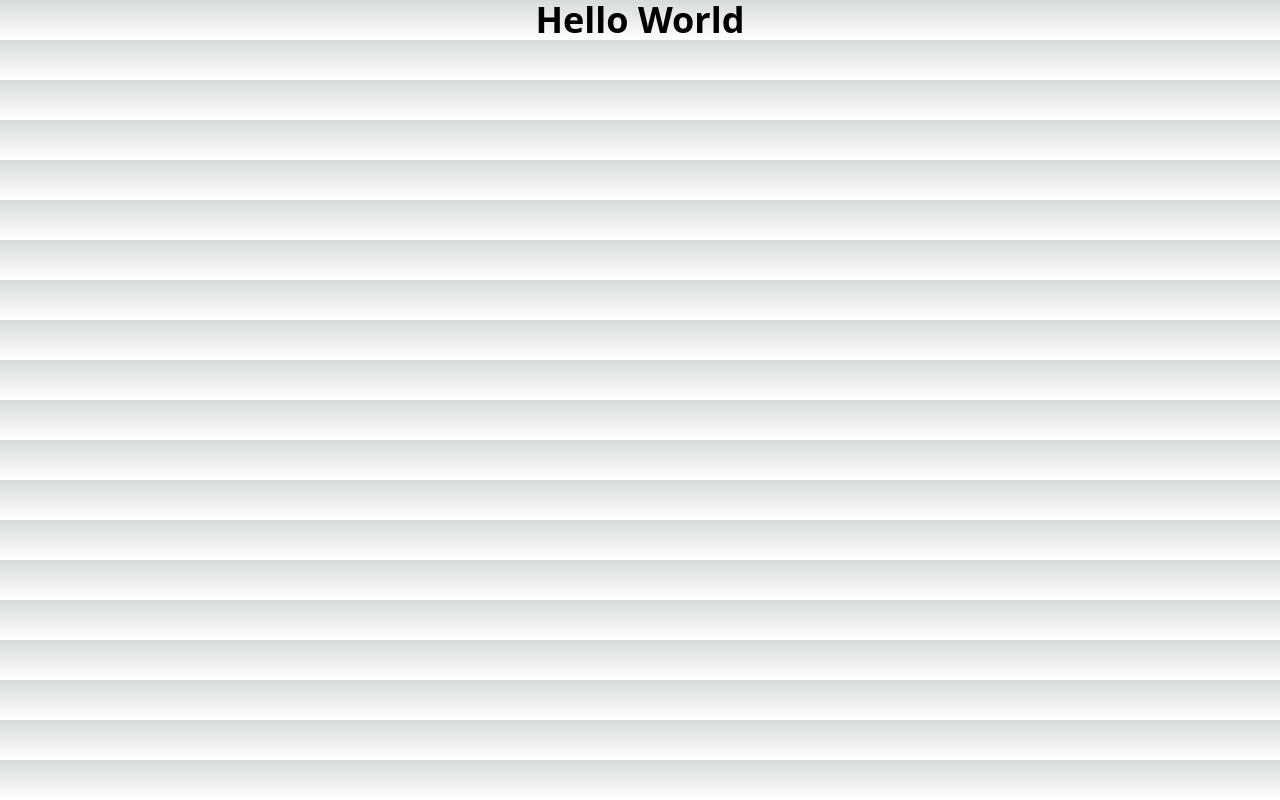
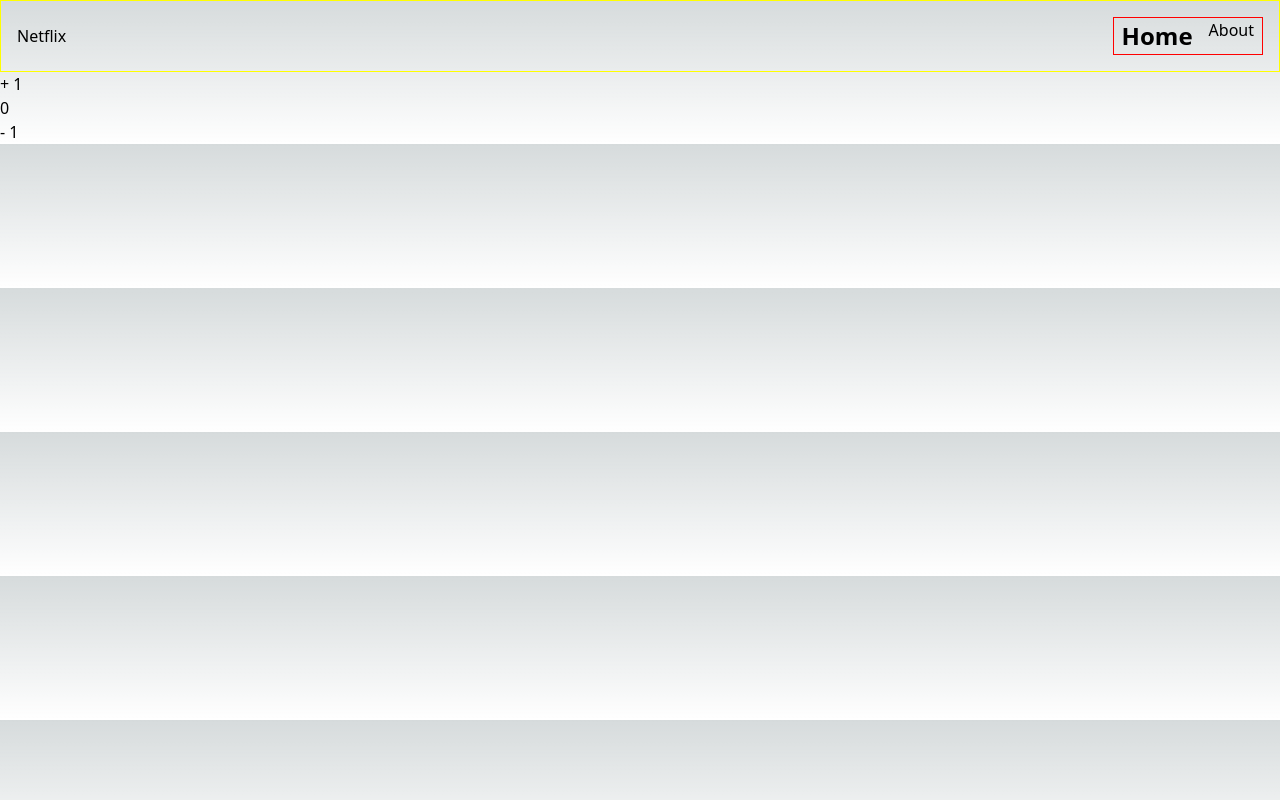
Before and after one commit to abdulwahab04/netflixClone, a Next.js app: page / in a window 1280 px wide. Built offline with nearby package versions, Linux system fonts and the light colour scheme.

Commit message:
first issue wab

```diff
--- a/src/components/Navbar.jsx
+++ b/src/components/Navbar.jsx
@@ -1,7 +1,18 @@
-import React from 'react'
+import React from "react";
+import styles from "@/styles/Components/Navbar.module.css";
 
 export default function Navbar() {
-  return (
-    <div>Navbar</div>
-  )
+	return (
+		<nav className={styles.container}>
+			<h1>Netflix</h1>
+			<ul>
+				<li className={styles.home}>
+					<a href="#">Home</a>
+				</li>
+				<li>
+					<a href="#">About</a>
+				</li>
+			</ul>
+		</nav>
+	);
 }
--- a/src/pages/index.js
+++ b/src/pages/index.js
@@ -1,12 +1,35 @@
-import React from 'react';
+import React from "react";
+import { useState } from "react";
+import Navbar from "@/components/Navbar";
 
 export default function Home() {
+	const [state, setState] = useState(0);
 
-	console.log('Hello World');
+	console.log(state);
+
+	function handleIncrement() {
+		setState(state + 1);
+	}
+
+	function handleDecrement() {
+		setState(state - 1);
+	}
 
 	return (
 		<div>
-			<h1 className="text-4xl font-bold text-center">Hello World</h1>
+			<Navbar />
+			<button onClick={handleIncrement}>+ 1</button>
+			<p>{state}</p>
+			<button onClick={handleDecrement}>- 1</button>
+
+			{state > 10 && (
+				<div>
+					<p>hi</p>
+					<h1>Hello World</h1>
+				</div>
+			)}
+
+			{/* <h1>{state > 10 ? "Hello World" : "Goodbye"}</h1> */}
 		</div>
 	);
 }
--- /dev/null
+++ b/src/styles/Components/Navbar.module.css
@@ -0,0 +1,25 @@
+.container{
+    display: flex;
+    border: 1px solid yellow;
+    justify-content: space-between;
+    align-items: center;
+    padding: 1rem;
+}
+
+.container ul {
+    display: flex;
+
+    border: 1px solid red;
+    align-items: flex-start;
+    justify-content: center;
+}
+
+.container ul li{
+    list-style: none;
+    padding: 0rem 0.5rem;
+}
+
+.container .home{
+    font-size: 1.5rem;
+    font-weight: bold;
+}
```
